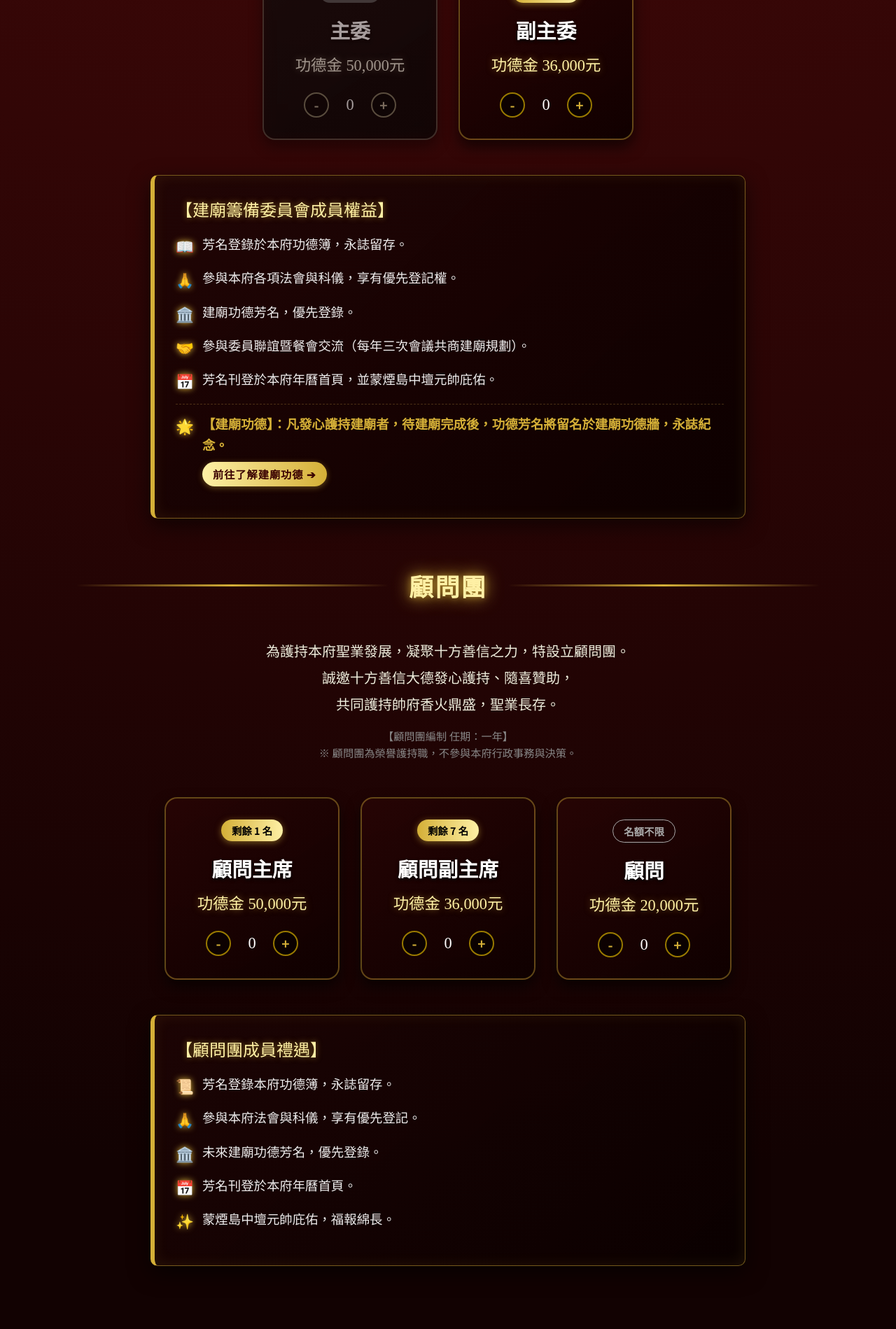
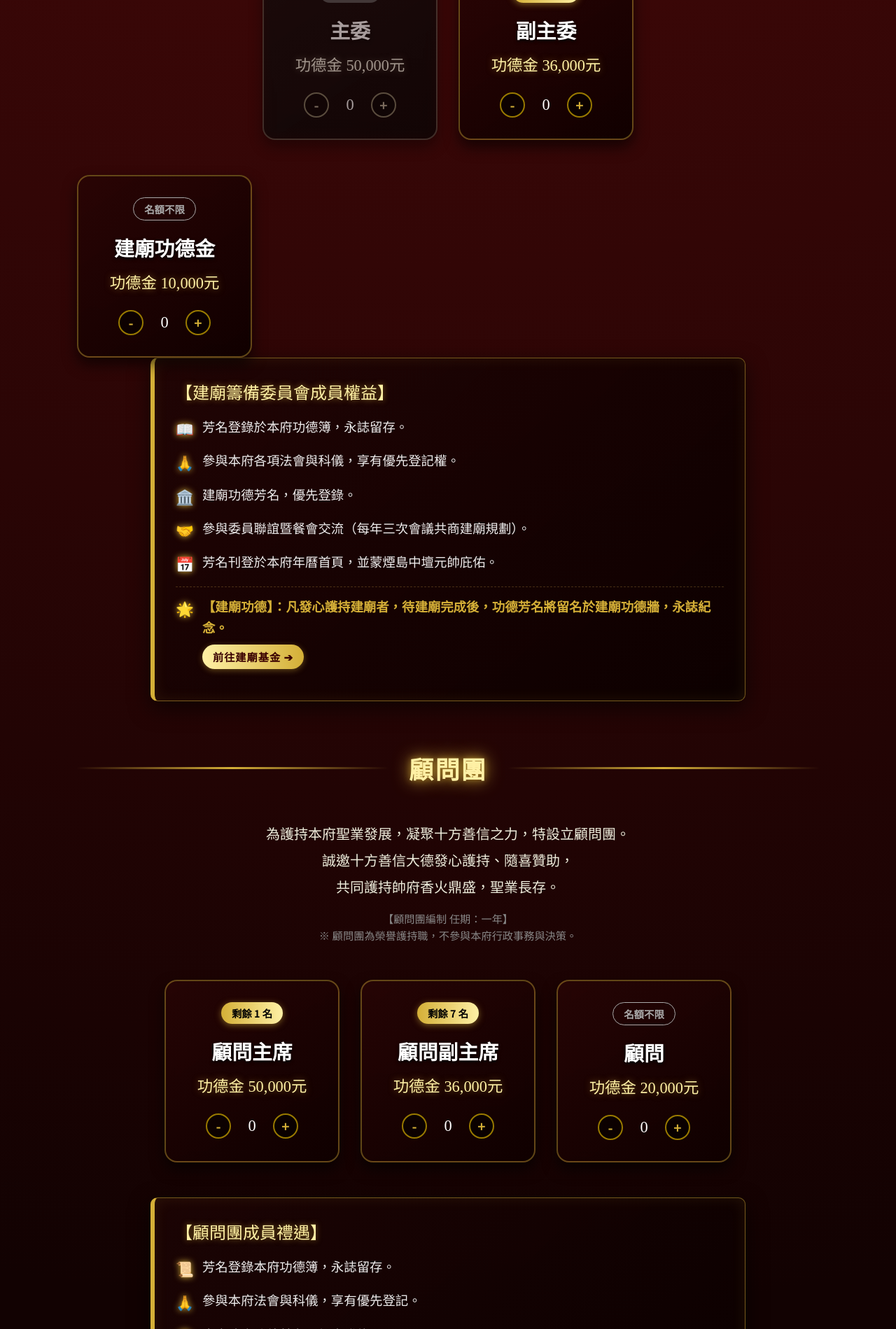
Before and after one commit to vichsu88/-----, a Flask app: page /committee in a window 1280 px wide. Shown: the part 1861-3760 px from the top of the page at 70% size. Run offline with Flask 3, Linux system fonts and the light colour scheme; data that the repository does not hold is empty; some libraries are stand-ins or nearby versions; some web fonts are replaced.

Commit message:
建廟功德

```diff
--- a/templates/committee.html
+++ b/templates/committee.html
@@ -313,6 +313,16 @@
                 </div>
             </article>
         </div>
+            <article class="role-card" onclick="selectItem('bld_merit')">
+                <div class="limit-tag limit-tag-unlimited">名額不限</div>
+                <div class="role-title">建廟功德金</div>
+                <div class="role-price">功德金 10,000元</div>
+                <div class="qty-control">
+                    <button class="qty-btn" onclick="updateQty('bld_merit', -1); event.stopPropagation();">-</button>
+                    <span class="qty-display" id="qty-bld_merit">0</span>
+                    <button class="qty-btn" onclick="updateQty('bld_merit', 1); event.stopPropagation();">+</button>
+                </div>
+            </article>
 
         <div class="benefits-box">
             <div class="benefits-title">【建廟籌備委員會成員權益】</div>
@@ -326,7 +336,7 @@
                 <span class="icon">🌟</span>
                 <div style="flex: 1;">
                     【建廟功德】：凡發心護持建廟者，待建廟完成後，功德芳名將留名於建廟功德牆，永誌紀念。<br>
-                    <a href="/fund" class="benefit-link-btn">前往了解建廟功德 ➔</a>
+                    <a href="/fund" class="benefit-link-btn">前往建廟基金 ➔</a>
                 </div>
             </div>
         </div>
@@ -496,6 +506,7 @@ document.addEventListener('DOMContentLoaded', () => {
         'hon_com': { name: '[本府] 委員', price: 25000, qty: 0, isPos: true },
         'bld_main': { name: '[建廟] 籌備主委', price: 50000, qty: 0, isPos: true },
         'bld_vice': { name: '[建廟] 籌備副主委', price: 36000, qty: 0, isPos: true },
+        'bld_merit': { name: '[建廟] 建廟功德金', price: 10000, qty: 0, isPos: false },
         'adv_main': { name: '[顧問團] 顧問主席', price: 50000, qty: 0, isPos: true },
         'adv_vice': { name: '[顧問團] 顧問副主席', price: 36000, qty: 0, isPos: true },
         'adv_member': { name: '[顧問團] 顧問', price: 20000, qty: 0, isPos: true }
```
